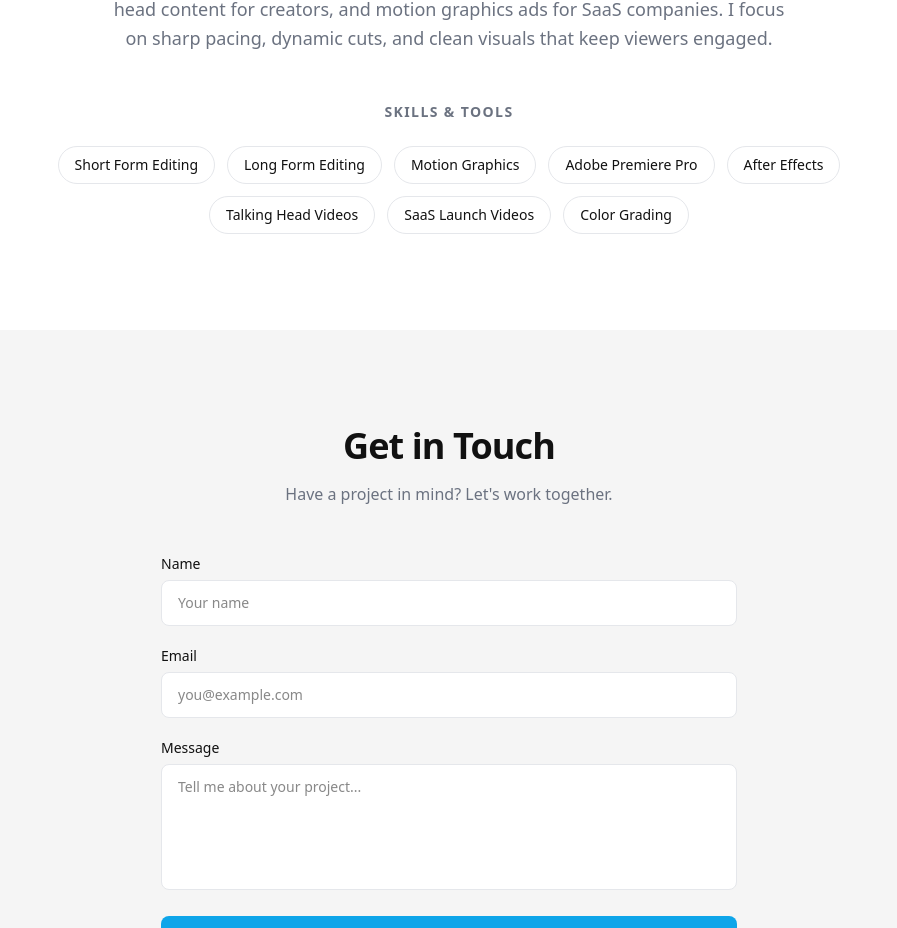
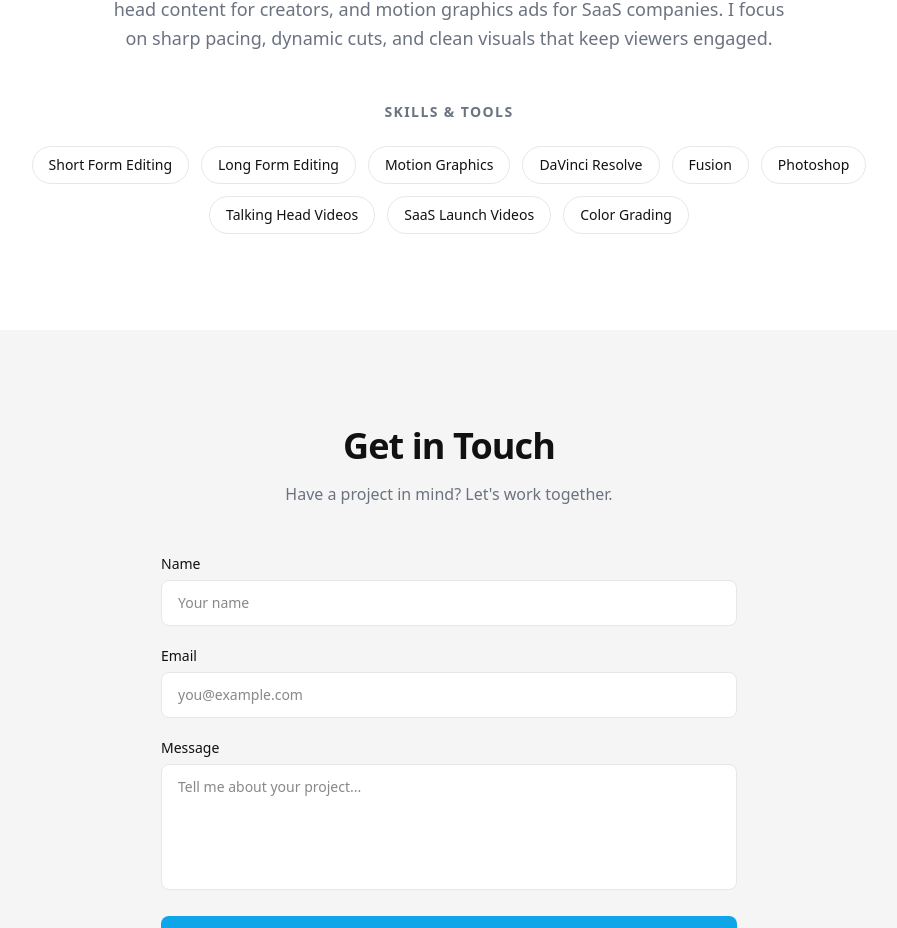
Before and after one commit to Piratekkusan/prateek-portfolio, a Next.js app: page /prateek-portfolio/ in a window 1280 px wide. Shown: the part 2109-3037 px from the top of the page, without its empty margins (191-1088 px from the left). Built offline with nearby package versions, Linux system fonts and the light colour scheme.

Commit message:
Update skills list in AboutSection component
Removed Adobe Premiere Pro and After Effects from skills list, added DaVinci Resolve, Fusion, and Photoshop.

```diff
--- a/components/AboutSection.tsx
+++ b/components/AboutSection.tsx
@@ -6,8 +6,9 @@ const skills = [
   "Short Form Editing",
   "Long Form Editing",
   "Motion Graphics",
-  "Adobe Premiere Pro",
-  "After Effects",
+  "DaVinci Resolve",
+  "Fusion",
+  "Photoshop",
   "Talking Head Videos",
   "SaaS Launch Videos",
   "Color Grading",
```
